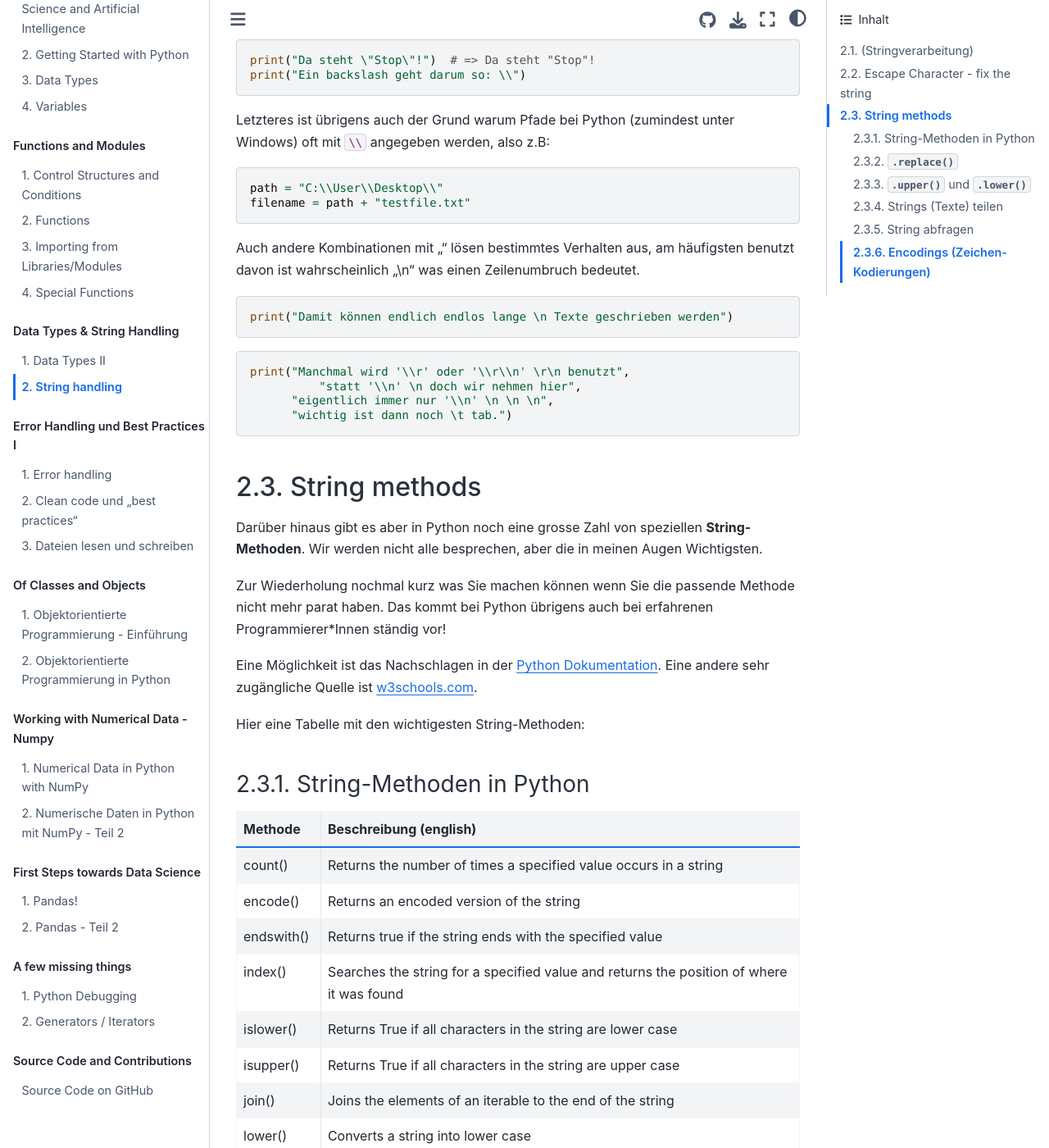
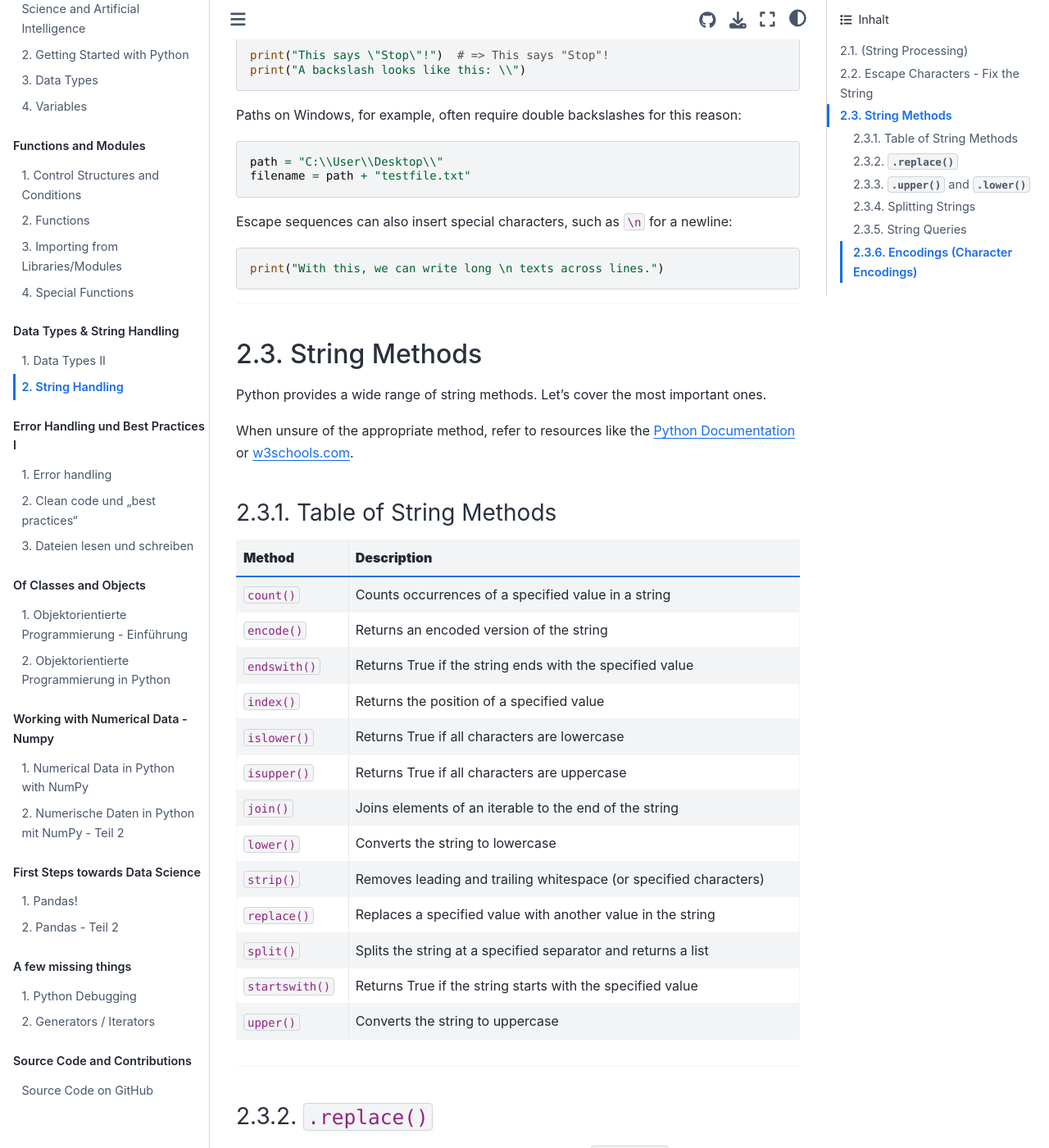
Before and after one commit to florian-huber/python-introduction-eng, a Jupyter Book: the page built from lesson_material_english/04_string_handling.md, in a window 1280 px wide and 1400 px high, scrolled down 1739 px. Shown: the whole window at 82% size. Built offline with Jupyter Book 1.0.4 settings and Sphinx 7.4.7 and the Sphinx Book theme 1.1.4, drawn with Linux system fonts in a browser that asks for light colours; pages that are not in the unit, such as notebooks, are missing from menus; some of the changed text lies outside the part shown.

Commit message:
translate to eng

````diff
--- a/lesson_material_english/04_string_handling.md
+++ b/lesson_material_english/04_string_handling.md
@@ -1,137 +1,138 @@
-# String handling
-## (Stringverarbeitung)
+# String Handling
+## (String Processing)
 
-Strings sind neben numerischen Datentypen sicher eines der am häufigsten verwendeten Datenformate, nicht nur in Python.
-Denken Sie an den Umgang mit Texteingaben, Dateinamen, Kommentaren, Text-basierten Suchen, aber auch Textdateien etc.
+Strings are one of the most frequently used data formats in Python, alongside numeric data types. They are essential when dealing with text input, filenames, comments, text-based searches, text files, etc.
 
-Zu Begin der Vorlesung haben wir schon einige String-Operationen kennengelernt:
+At the start of the lecture, we encountered some basic string operations:
 
 ```python
-print("dies" + "das")
+print("this" + "that")
 print(10 * "?")
 ```
-Strings zählen in Python zu den Sequenzen, darum können demensprechende Methoden genutzt werden, etwa:
+
+Strings are sequences in Python, which means sequence methods can be used on them, such as:
+
 ```python
-print("das" in "dasselbe")  # => True
+print("that" in "thatsame")  # => True
 print("x" not in "abcdefg")  # => True
 ```
-Ebenso das **slicing**:
+
+Slicing works on strings as well:
+
 ```python
-print("Ja Nee"[:2])  # => Ja
+print("Yes No"[:2])  # => Yes
 ```
 
 > ### MINI QUIZ:
-> Nur zur Wiederholung: Was gibt der folgende Befehl aus?
+> Quick review: What does the following command output?
 ```python
-s = "alles gut"
+s = "all good"
 print(len(s))
 ```
 > a) ValueError
 > b) 8
 > c) 9
-> d) alles gut
->
-> Und was der Folgende:
+> d) all good
+
+> And this one?
 ```python
-s = "nichts is gut!"
+s = "nothing is good!"
 print(s[-7:])
 ```
-> a) is gut!
+> a) is good!
 > b) sthcin
 > c) ValueError
 
-## Escape Character - fix the string
-Manche Zeichen oder Zeichenkombinationen werden von Python besonders interpretiert.
-Zum einen gibt es einige unmögliche Kombinationen, z.B.
+---
+
+## Escape Characters - Fix the String
+
+Some characters or character combinations are interpreted specially by Python. For example, the following would raise an error:
 
 <!-- pytest-codeblocks:expect-error-->
 ```python
-print("Da steht "Stop"!")  # => SyntaxError: invalid syntax
+print("This says "Stop"!")  # => SyntaxError: invalid syntax
 ```
 
-In dem konkreten Fall kann es sogar durch die Verwendung verschiedener Anführungszeichen behoben werden:
+This can be fixed using different quotation marks:
+
 ```python
-print('Da steht "Stop"!')  # => Da steht "Stop"!
+print('This says "Stop"!')  # => This says "Stop"!
 ```
 
-Das kann behoben werden durch die Verwendung vom backslash ("\") gefolgt durch das gewünschte Zeichen.
+Alternatively, escape sequences using a backslash (`\`) can resolve such issues:
+
 ```python
-print("Da steht \"Stop\"!")  # => Da steht "Stop"!
-print("Ein backslash geht darum so: \\")
+print("This says \"Stop\"!")  # => This says "Stop"!
+print("A backslash looks like this: \\")
 ```
 
-Letzteres ist übrigens auch der Grund warum Pfade bei Python (zumindest unter Windows) oft mit `\\` angegeben werden, also z.B:
+Paths on Windows, for example, often require double backslashes for this reason:
+
 ```python
 path = "C:\\User\\Desktop\\"
 filename = path + "testfile.txt"
 ```
 
-Auch andere Kombinationen mit "\" lösen bestimmtes Verhalten aus, am häufigsten benutzt davon ist wahrscheinlich "\n" was einen Zeilenumbruch bedeutet.
+Escape sequences can also insert special characters, such as `\n` for a newline:
+
 ```python
-print("Damit können endlich endlos lange \n Texte geschrieben werden")
-```
-```python
-print("Manchmal wird '\\r' oder '\\r\\n' \r\n benutzt",
- 	  "statt '\\n' \n doch wir nehmen hier",
-      "eigentlich immer nur '\\n' \n \n \n",
-      "wichtig ist dann noch \t tab.")
+print("With this, we can write long \n texts across lines.")
 ```
 
-## String methods
-Darüber hinaus gibt es aber in Python noch eine grosse Zahl von speziellen **String-Methoden**.
-Wir werden nicht alle besprechen, aber die in meinen Augen Wichtigsten.
+---
 
-Zur Wiederholung nochmal kurz was Sie machen können wenn Sie die passende Methode nicht mehr parat haben. Das kommt bei Python übrigens auch bei erfahrenen Programmierer*Innen ständig vor!
+## String Methods
 
-Eine Möglichkeit ist das Nachschlagen in der [Python Dokumentation](https://docs.python.org/3.9/library/index.html). Eine andere sehr zugängliche Quelle ist [w3schools.com](https://www.w3schools.com/python/default.asp).
+Python provides a wide range of string methods. Let’s cover the most important ones.
 
-Hier eine Tabelle mit den wichtigesten String-Methoden:
+When unsure of the appropriate method, refer to resources like the [Python Documentation](https://docs.python.org/3.9/library/index.html) or [w3schools.com](https://www.w3schools.com/python/default.asp).
 
-### String-Methoden in Python
-|     Methode         |     Beschreibung (english)                            |
-|---------------------|---------------------------------------------------------------------------------------------------|
-|     count()         |     Returns the number of times a specified   value occurs in a string                            |
-|     encode()        |     Returns an encoded version of the   string                                                    |
-|     endswith()      |     Returns true if the string ends with   the specified value                                    |
-|     index()         |     Searches the string for a specified   value and returns the position of where it was found    |
-|     islower()       |     Returns True if all characters in the   string are lower case                                 |
-|     isupper()       |     Returns True if all characters in the   string are upper case                                 |
-|     join()          |     Joins the elements of an iterable to   the end of the string                                  |
-|     lower()         |     Converts a string into lower case                                                             |
-|     strip()         |     Returns a trimmed version of the string                                                       |
-|     lstrip()        |     Returns a left trim version of the   string                                                   |
-|     replace()       |     Returns a string where a specified   value is replaced with a specified value                 |
-|     rstrip()        |     Returns a right trim version of the   string                                                  |
-|     split()         |     Splits the string at the specified   separator, and returns a list                            |
-|     splitlines()    |     Splits the string at line breaks and   returns a list                                         |
-|     startswith()    |     Returns true if the string starts with   the specified value                                  |
-|     strip()         |     Returns a trimmed version of the string                                                       |
-|     upper()         |     Converts a string into upper case                                                             |
+### Table of String Methods
 
+| **Method**      | **Description**                                                                 |
+|------------------|---------------------------------------------------------------------------------|
+| `count()`        | Counts occurrences of a specified value in a string                            |
+| `encode()`       | Returns an encoded version of the string                                       |
+| `endswith()`     | Returns True if the string ends with the specified value                       |
+| `index()`        | Returns the position of a specified value                                      |
+| `islower()`      | Returns True if all characters are lowercase                                   |
+| `isupper()`      | Returns True if all characters are uppercase                                   |
+| `join()`         | Joins elements of an iterable to the end of the string                         |
+| `lower()`        | Converts the string to lowercase                                               |
+| `strip()`        | Removes leading and trailing whitespace (or specified characters)             |
+| `replace()`      | Replaces a specified value with another value in the string                   |
+| `split()`        | Splits the string at a specified separator and returns a list                 |
+| `startswith()`   | Returns True if the string starts with the specified value                    |
+| `upper()`        | Converts the string to uppercase                                               |
 
+---
 
 ### `.replace()`
-Recht häufig wollen wir bestimmte Zeichen, Wörter, oder Wortteile ersetzten. Das geht u.a. mit `replace()´.
+
+To replace specific characters, words, or substrings, use `.replace()`:
+
 ```python
-s = "Nicht immer gefallen uns alle Zeichen"
+s = "Sometimes we dislike some characters"
 s.replace("i", "!")
-print(s)  # => nichts passiert?
+print(s)  # => Nothing happens?
 ```
-Die Methoden ändern nicht den original-String, sondern geben einen neuen zurück:
-<!-- pytest-codeblocks:cont -->
+
+String methods do not modify the original string but return a new one:
+
 ```python
 s_new = s.replace("i", "!")
 print(s_new)
 ```
 
-Es lassen sich auch mehrere Methodenaufrufe kombinieren:
-<!-- pytest-codeblocks:cont -->
+You can chain multiple method calls:
+
 ```python
 print(s.replace("i", "!").replace("e", "3"))
 ```
 
 > ### Mini Quiz!
-> Spekulieren Sie: Was gibt der folgende Befehl aus?
+> What does the following command output?
 ```python
 print("abc".replace("ab", "cc").replace("c", "x"))
 ```
@@ -140,112 +141,102 @@ print("abc".replace("ab", "cc").replace("c", "x"))
 > c) xxx
 > d) abx
 
+---
 
-### `.upper()` und `.lower()`
-Damit könnte man jetzt auch z.B. zwischen Gross- und Kleinschreibung wechseln, aber dafür gibt es eigene Methoden in Python --> `.upper()` und `.lower()`
-Zum Beispiel sowas:
+### `.upper()` and `.lower()`
+
+These methods handle case transformations. For example:
+
 ```python
-tweet = "this is not fair"
+tweet = "this is unfair"
 tweet_trumpified = tweet.upper() + "!"
-print(tweet_trumpified)  # => THIS IS NOT FAIR!
+print(tweet_trumpified)  # => THIS IS UNFAIR!
+```
 
-```
-Und mit .lower() wieder halbwegs zurück:
-<!-- pytest-codeblocks:cont -->
+And back to lowercase with `.lower()`:
+
 ```python
 tweet_moderated = tweet_trumpified.lower()
 print(tweet_moderated)
 ```
-Oft wollen wir Texte (oder Strings) in eine bestimmte Form bringen damit danach weitere Aktionen oder Analysen funktionieren.
-Zum Beispiel User-Eingaben vereinheitlichen:
+
+To standardize user input:
+
 ```python
-eingabe1 = " Muster, Markus."  # Leerzeichen und Punkt stören
-eingabe2 = "Test, Trude   "  # Gleich mehrere Leerzeichen?
+entry1 = " Muster, Markus. "  # Contains whitespace and a period
+entry2 = "Test, Trude   "  # Extra whitespace
 ```
 
-`.strip()` wird genutzt um Leerzeichen (white spaces) an beiden Enden eines Strings zu entfernen. Es gibt auch `. rstrip()` und `.lstrip()` die nur auf das rechte oder linke Ende schauen.
-<!-- pytest-codeblocks:cont -->
+Use `.strip()` to remove leading and trailing whitespace (or other characters):
+
 ```python
-print(eingabe1.strip())
-print(eingabe2.strip())
+print(entry1.strip())
+print(entry2.strip())
 ```
 
-`.strip()` kann noch mehr. Es können nämlich auch weitere Zeichen mit angegeben werden die entfernt werde sollen (und auch mehrere gleichzeitig!)
-<!-- pytest-codeblocks:cont -->
+---
+
+### Splitting Strings
+
+To split strings into smaller, meaningful parts, use `.split()`. For example:
+
 ```python
-print(eingabe1.strip("!?. "))
-print(eingabe2.strip("!?. "))
+name = "Muster, Markus"
+pieces = name.split(",")  # Splits the string at each ','
+print(pieces)
 ```
 
-### Strings (Texte) teilen
-Bei vielen Eingaben, v.a. aber natürlich bei längeren Texte/Strings wollen wir die Strings in kleiner, sinvolle Stückchen teilen.
-Dafür gibt es `.split()` Z.B. bei einer einfachen Eingabe wie:
+Or:
+
 ```python
-name = "Muster, Markus"
-pieces = name.split(",")  # Teilt den String bei jedem ','
-print(pieces)
-```
-Das gibt eine Liste zurück mit den einzelnen Elementen.
-
-Ein anderes Beispiel:
-```python
-satz = "Viele Sätze haben viele Worte, manchmal sogar Zeichen!"
-worte = satz.split(" ")
-print(worte)
-print(f"Dieser Satz hat {len(worte)} Worte.")
+sentence = "Many sentences have many words, sometimes even punctuation!"
+words = sentence.split(" ")
+print(words)
+print(f"This sentence has {len(words)} words.")
 ```
 
-Wenn wir auch noch die anderen Satzzeichen entfernen möchten, dann kann zusätzlich `.replace()` gebraucht werden.
+You can combine `.replace()` with `.split()` for further processing:
+
 ```python
-satz = "Viele Sätze haben viele Worte, manchmal sogar Zeichen!"
-satz_cleaned = satz.replace(",", "").replace("!", "").replace(".", "")
-worte = satz_cleaned.split(" ")
-print(worte)
-print(f"Dieser Satz hat {len(worte)} Worte.")
+sentence = "Many sentences have many words, sometimes even punctuation!"
+sentence_cleaned = sentence.replace(",", "").replace("!", "").replace(".", "")
+words = sentence_cleaned.split(" ")
+print(words)
+print(f"This sentence has {len(words)} words.")
 ```
 
-Oder sowas:
-```python
-mail = "trude_97@monty-mail.com"
-tag, provider = mail.split("@")
-print(tag)
-print(provider)
-```
+---
 
-### String abfragen
-Python kommt mit vielen Möglichkeiten um String-Inhalte abzufragen.
-(zusätzlich zu der Sequenzmethode die wir schon gesehen hatten wie: `"x" in "xyz"`)
+### String Queries
 
-Typische Beispiele wären `.startswith()` und `.endswith()`:
+Python provides several ways to query strings:
+
+#### `.startswith()` and `.endswith()`
 ```python
 s = "name: Markus"
 s.startswith("name:")  # => True
 s.endswith(".")  # => False
 ```
 
-Hierbei können auch mehrere Abfragen kombiniert werden
-<!-- pytest-codeblocks:cont -->
+#### `.count()` Counts occurrences of a substring:
 ```python
-if s.startswith(("Name:", "name:", "NAME:")):
-    print("Ja, ist wohl ein Namenseintrag")
-```
-Eine weitere sehr praktische Funktion (die es so ähnlich auch für Listen gibt) ist `.count()` um die Anzahl eines Elementes zu zählen.
-```python
-s = "Die meisten Texte haben schon ein paar 'e's."
+s = "Most texts have some 'e's."
 print(s.count("s"))  # => 3
 print(s.count("te"))  # => 2
 print(s.count("Te"))  # => 1
 ```
-Und `.index()` gibt die Position des ersten Elements zurück
-<!-- pytest-codeblocks:cont -->
+
+#### `.index()` Finds the position of the first occurrence:
 ```python
 index_te = s.index("te")
-print(f"Stelle im String: {index_te}")
+print(f"Position in string: {index_te}")
 print(s[index_te])
 ```
-### Encodings (Zeichen-Kodierungen)
-(wurde schon beim Lesen/Schreiben von Dateien erwähnt, nicht Prüfungsrelevant)
-Zeichen (characters) können auf dem Rechner auf verschiedene Arten kodiert werden. Der typische Standard heisst **Unicode** und die bei weitem am häufigsten Vorkommende Variante ist `utf-8`. In Python findet sich aber auch noch oft **ASCII**.
 
-Für den Moment werden wir damit nicht mehr machen.
-Aber sollten Sie beim Lesen oder Hantieren eines Strings auf den Error `UnicodeDecodeError` stossen, dann wissen sie wenigstens unter welchem Schlagwort Sie weitersuchen können.
+---
+
+### Encodings (Character Encodings)
+
+Characters are stored on computers using encodings. The most common is **Unicode**, particularly `utf-8`. Another older standard is **ASCII**.
+
+For now, this is primarily informational. If you encounter a `UnicodeDecodeError` while working with strings, remember this topic as a starting point for troubleshooting.
````
